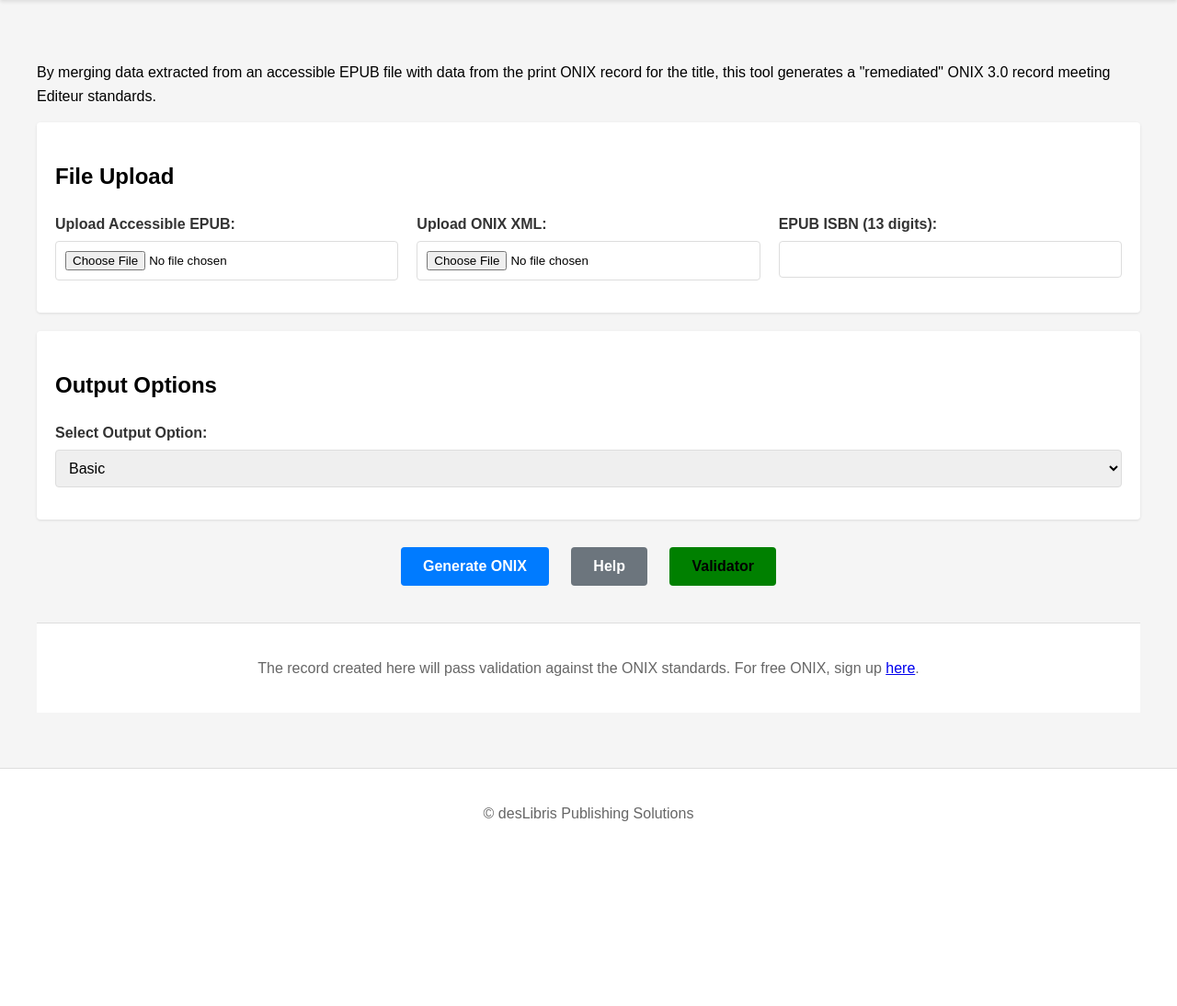
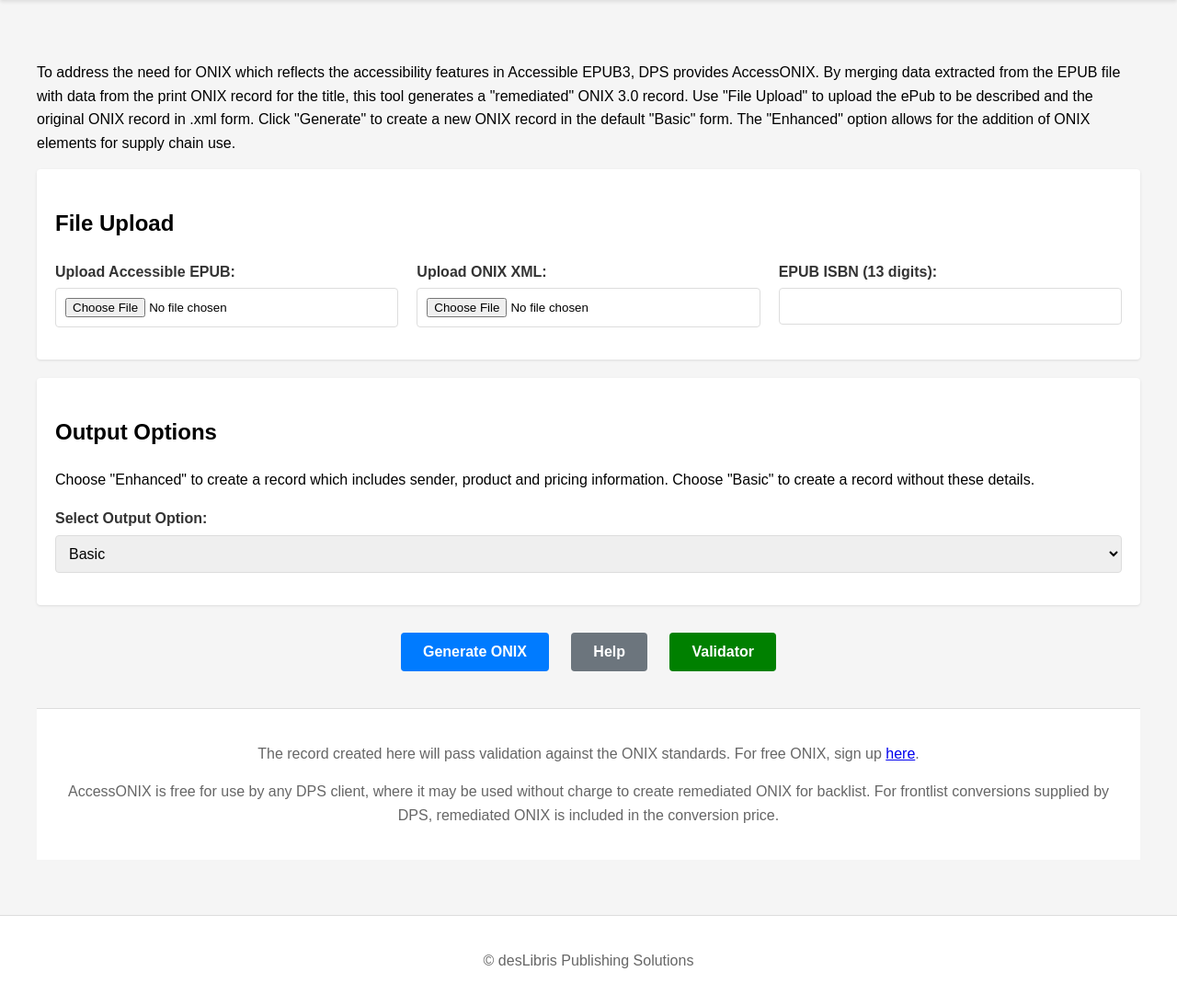
Before and after one commit to pamarty/DPS_AccessONIX, a Flask app: page / in a window 1280 px wide. Shown: the part 216-1310 px from the top of the page at 92% size. Before the commit the page ends 1109 px from the top, so only its background shows below. Run offline with Flask 2, Linux system fonts and the light colour scheme.

Commit message:
After index changes

```diff
--- a/app/templates/index.html
+++ b/app/templates/index.html
@@ -5,7 +5,11 @@
 {% block content %}
 <div class="container">
     <section class="intro">
-        <p>By merging data extracted from an accessible EPUB file with data from the print ONIX record for the title, this tool generates a "remediated" ONIX 3.0 record meeting Editeur standards.</p>
+        <p>To address the need for ONIX which reflects the accessibility features in Accessible EPUB3, DPS provides AccessONIX.
+By merging data extracted from the EPUB file with data from the print ONIX record for the title, this tool generates a "remediated" ONIX 3.0 record.
+Use "File Upload" to upload the ePub to be described and the original ONIX record in .xml form.
+Click "Generate" to create a new ONIX record in the default "Basic" form.
+The "Enhanced" option allows for the addition of ONIX elements for supply chain use.</p>
     </section>
 
     <form id="onixForm" method="POST" action="{{ url_for('process') }}" enctype="multipart/form-data">
@@ -29,6 +33,7 @@
 
         <div class="form-section">
             <h2>Output Options</h2>
+            <p>Choose "Enhanced" to create a record which includes sender, product and pricing information. Choose "Basic" to create a record without these details.</p>
             <div class="form-group">
                 <label for="role">Select Output Option:</label>
                 <select id="role" name="role" required>
@@ -118,12 +123,14 @@
             <button type="submit" class="btn btn-primary">Generate ONIX</button>
             <div id="spinner" class="spinner" style="display: none;"></div>
             <button type="button" class="btn btn-secondary" onclick="window.location.href='{{ url_for('help') }}'">Help</button>
-            <button type="button" class="btn btn-success" style="background-color: green;" onclick="window.open('https://chic-cascaron-db5ad2.netlify.app', '_blank')">Validator</button>
+            <button type="button" class="btn btn-success" style="background-color: green; color: white;" onclick="window.open('https://chic-cascaron-db5ad2.netlify.app', '_blank')">Validator</button>
         </div>
     </form>
 
     <footer>
         <p>The record created here will pass validation against the ONIX standards. For free ONIX, sign up <a href="https://www.deslibris.pub" target="_blank">here</a>.</p>
+        <p>AccessONIX is free for use by any DPS client, where it may be used without charge to create remediated ONIX for backlist.
+For frontlist conversions supplied by DPS, remediated ONIX is included in the conversion price.</p>
     </footer>
 </div>
 {% endblock %}
```
